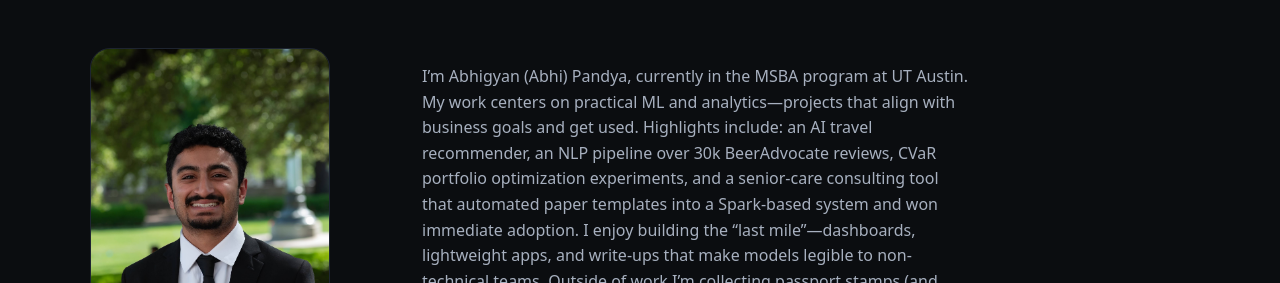
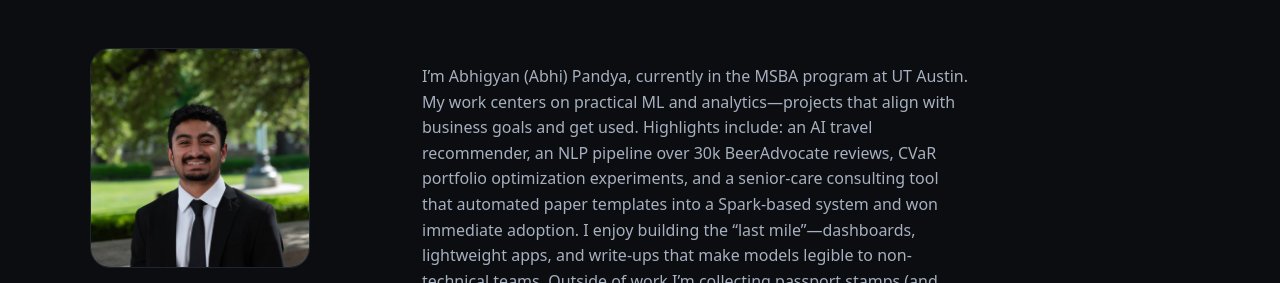
Before and after one commit to abhpan007/abhpan007.github.io, a plain HTML site: page index.html in a window 1280 px wide. Shown: the part 68-351 px from the top of the page. Drawn offline with Linux system fonts and the light colour scheme.

Commit message:
Update style.css

```diff
--- a/assets/style.css
+++ b/assets/style.css
@@ -55,8 +55,8 @@ h2{ margin:40px 0 14px; font-size:1.4rem }
 /* Headshot sizing/crop */
 .pfp {
   width: 100%;
-  max-width: 240px;     /* cap the size */
-  aspect-ratio: 4 / 5;  /* portrait shape */
+  max-width: 220px;     /* cap the size */
+  aspect-ratio: 1 / 1;  /* portrait shape */
   object-fit: cover;    /* crop instead of squish */
   object-position: 50% 50%; /* adjust if your face is off-center */
   border-radius: 20px;
```
